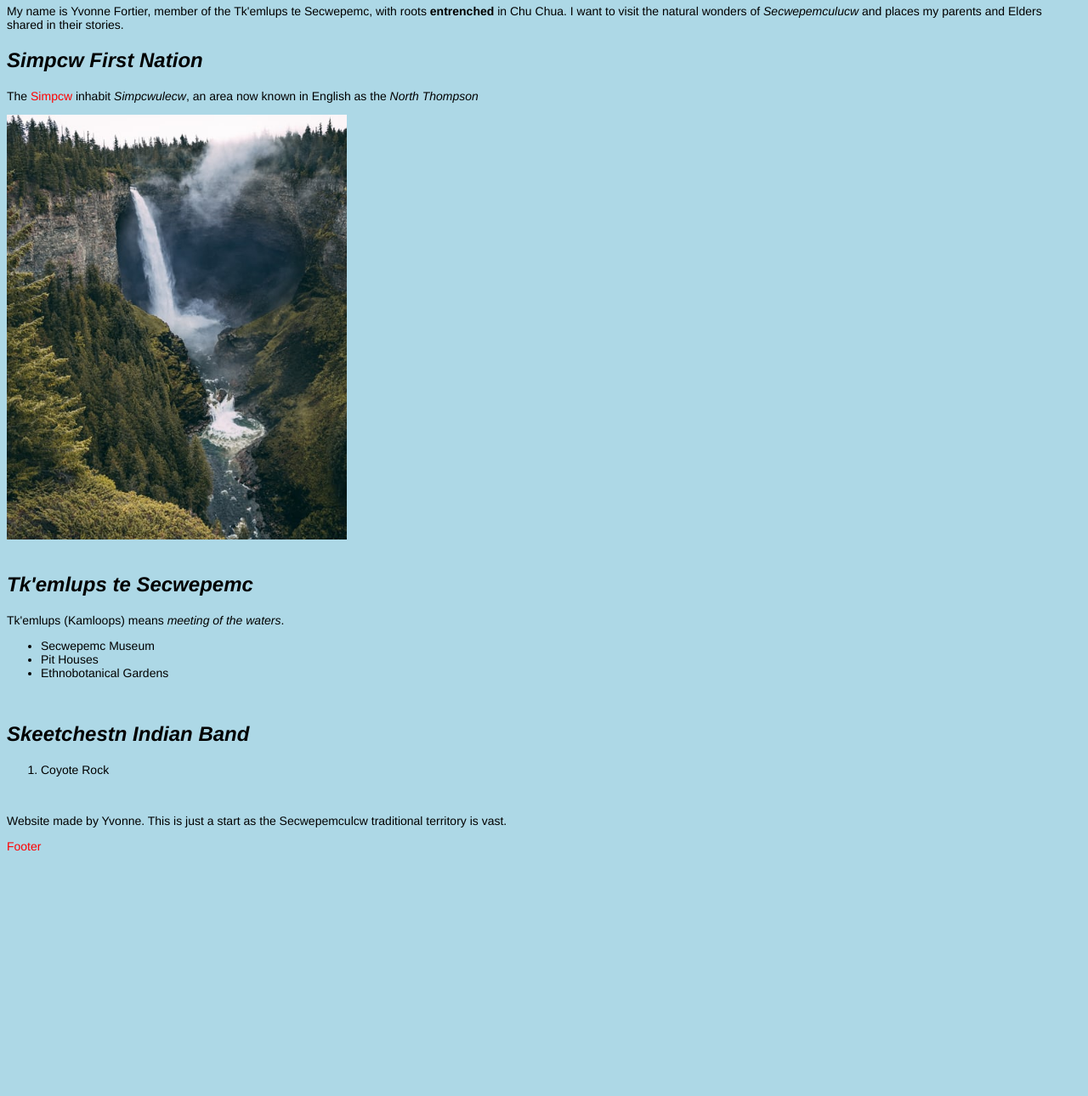
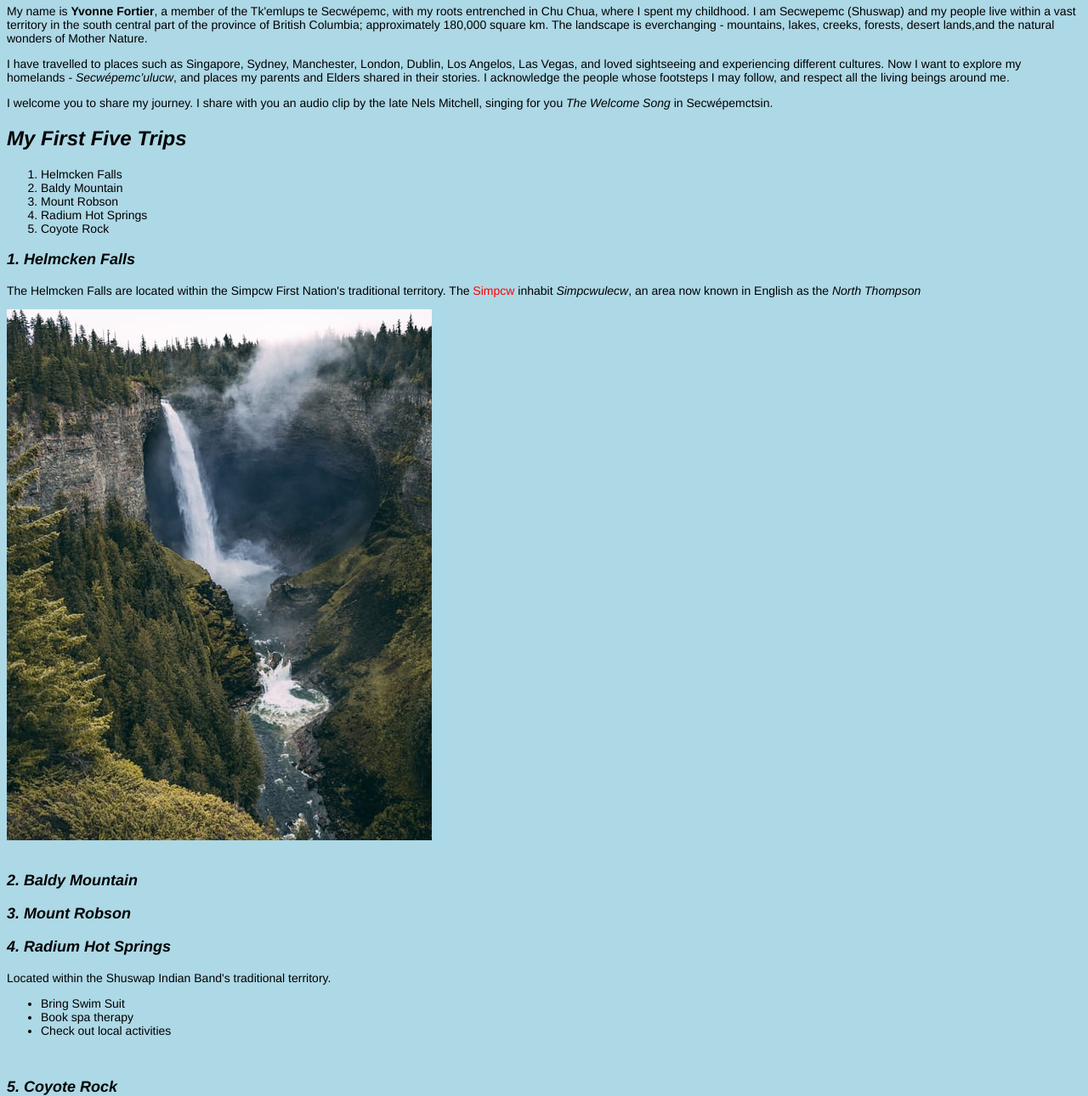
Before and after one commit to ymfortier/Website, a plain HTML site: page index.html in a window 1280 px wide. Shown: the part 133-1423 px from the top of the page at 85% size. Before the commit the page ends 1145 px from the top, so only its background shows below. Drawn offline with Linux system fonts and the light colour scheme.

Commit message:
Update index.html
updated index, added more content

```diff
--- a/index.html
+++ b/index.html
@@ -4,47 +4,76 @@
   <title>My Website</title>
   <meta charset="utf-8">
   <link rel="stylesheet" href="style.css">
-
 </head>
 <body>
-  <!--Hello there-->
+
 <header>
-  <h1 class="title">My website</h1>
-  <h2>Following the footsteps of my ancestors in Secwepemculucw</h2>
-  <p>My name is Yvonne Fortier, member of the Tk'emlups te Secwepemc, with roots <strong>entrenched</strong> in Chu Chua. I want to visit the natural wonders of <em>Secwepemculucw</em> and places my parents and Elders shared in their stories.</p>
+  <h1 class="title">My Website</h1>
+  <h2>Following the footsteps of my ancestors in Secwépemc’ulucw - the land of the Secwepemc</h2>
+  <p>My name is <strong>Yvonne Fortier</strong>, a member of the Tk'emlups te Secwépemc, with my roots entrenched in Chu Chua, where I spent my childhood. I am Secwepemc (Shuswap) and my people live within a vast territory in the south central part of the province of British Columbia; approximately 180,000 square km. The landscape is everchanging - mountains, lakes, creeks, forests, desert lands,and the natural wonders of Mother Nature.
+  </p>
+
+  <p>I have travelled to places such as Singapore, Sydney, Manchester, London, Dublin, Los Angelos, Las Vegas, and loved sightseeing and experiencing different cultures. Now I want to explore my homelands - <em>Secwépemc’ulucw</em>, and places my parents and Elders shared in their stories. I acknowledge the people whose footsteps I may follow, and respect all the living beings around me.</p>
 </header>
+<p>I welcome you to share my journey. I share with you an audio clip by the late Nels Mitchell, singing for you <i>The Welcome Song</i> in Secwépemctsin.
 
+  <!--audio clip to be inserted here-->
+<br>
 <section>
-  <h2>Simpcw First Nation</h2>
+<h2>My First Five Trips</h2>
+<ol>
+  <li>Helmcken Falls</li>
+  <li>Baldy Mountain</li>
+  <li>Mount Robson</li>
+  <li>Radium Hot Springs</li>
+  <li>Coyote Rock</li>
+</ol>
+</section>
 
-  <p>The <a href="http://www.simpcw.com"target="_blank">Simpcw</a> inhabit <i>Simpcwulecw</i>, an area now known in English as the <i>North Thompson</i> </p>
+  <section>
+  <h3>1. Helmcken Falls</h3>
+
+  <p>The Helmcken Falls are located within the Simpcw First Nation's traditional territory. The <a href="http://www.simpcw.com"target="_blank">Simpcw</a> inhabit <i>Simpcwulecw</i>, an area now known in English as the <i>North Thompson</i> </p>
 
 <img src="images/Helmc-Falls.jpg"
-alt="Photo of Helmcken Falls"
-width="400"/>
+alt="Photo of Helmcken Falls" />
   </section>
 <br>
 
 <section>
-  <h2>Tk'emlups te Secwepemc</h2>
-  <p>Tk'emlups (Kamloops) means <i>meeting of the waters</i>.</p>
+  <h3>2. Baldy Mountain</h3>
+
+</section>
+
+<section>
+  <h3>3. Mount Robson</h3>
+</section>
+
+<section>
+  <h3>4. Radium Hot Springs</h3>
+  <p>Located within the Shuswap Indian Band's traditional territory.</p>
   <ul>
-    <li>Secwepemc Museum</li>
-    <li>Pit Houses</li>
-    <li>Ethnobotanical Gardens</li>
+    <li>Bring Swim Suit</li>
+    <li>Book spa therapy</li>
+    <li>Check out local activities</li>
   </ul>
   </section>
 <br>
 
 <section>
-  <h2>Skeetchestn Indian Band</h2>
-  <ol>
-    <li>Coyote Rock</li>
-  </ol>
+  <h3>5. Coyote Rock</h3>
+  <p>Located within the Skeetchestn Indian Band's traditional territory.</p>
+  <br>
+  <img src="Images/coyote-rock.jpg"
+  alt="Photo of Coyote Rock"
+
 </section>
+
+  <!--Insert the Travelling Song-->
+
 <br>
 <footer id="footer">
-  <p>Website made by Yvonne. This is just a start as the Secwepemculcw traditional territory is vast.</p>
+  <p>Website made by Yvonne. This is just a glimpse into the Secwépemc’ulucw, and I welcome you to visit the land I love.</p>
 <a href="#footer">Footer</a>
 
 </body>
```
